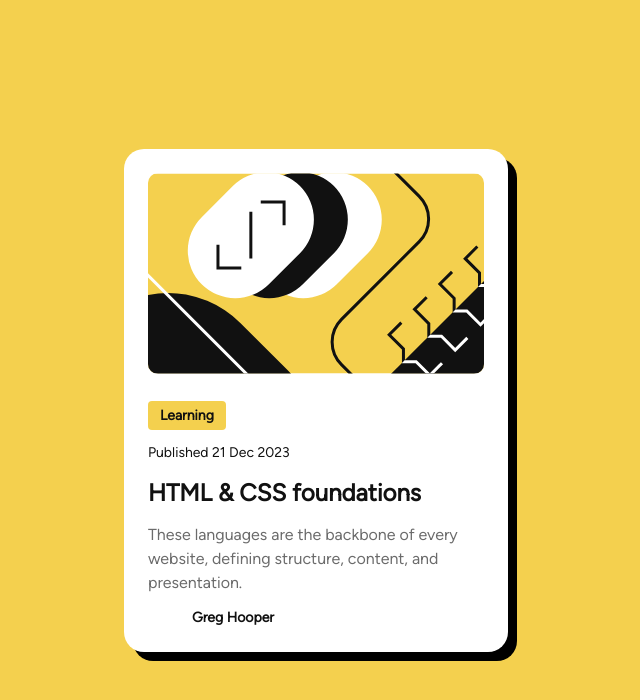
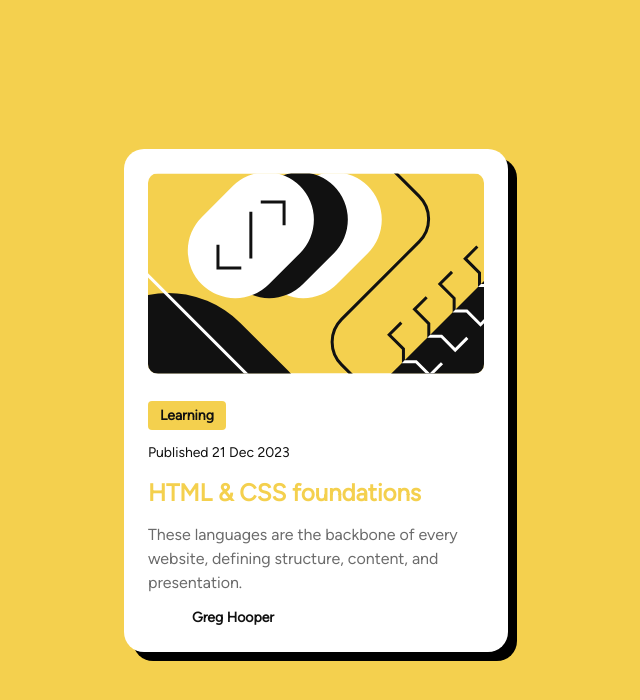
Before and after one commit to henrychris/blog-preview-card, a plain HTML site: page index.html in a window 1280 px wide. In both pictures the pointer is over the element "HTML & CSS foundations". Shown: the whole page, without its empty margins (324-964 px from the left). Drawn offline with Linux system fonts and the light colour scheme.

Commit message:
change title color on hover

```diff
--- a/css/main.css
+++ b/css/main.css
@@ -136,6 +136,10 @@ body {
     color: var(--gray-950);
 }
 
+.card-post-title:hover {
+    color: var(--yellow);
+}
+
 .card-post-preview-content {
     margin: 0 0 12px 0;
     color: var(--gray-500);
```
